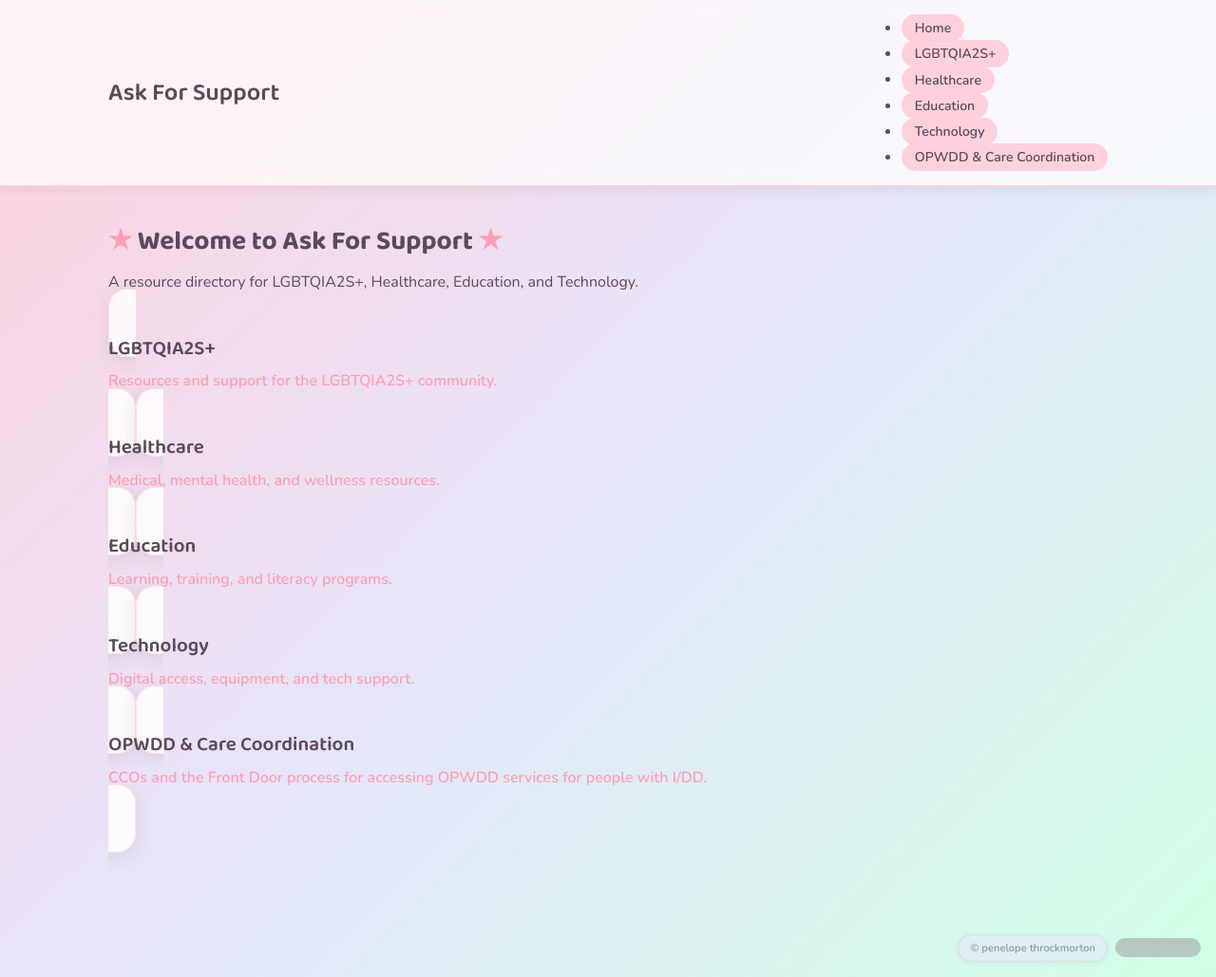
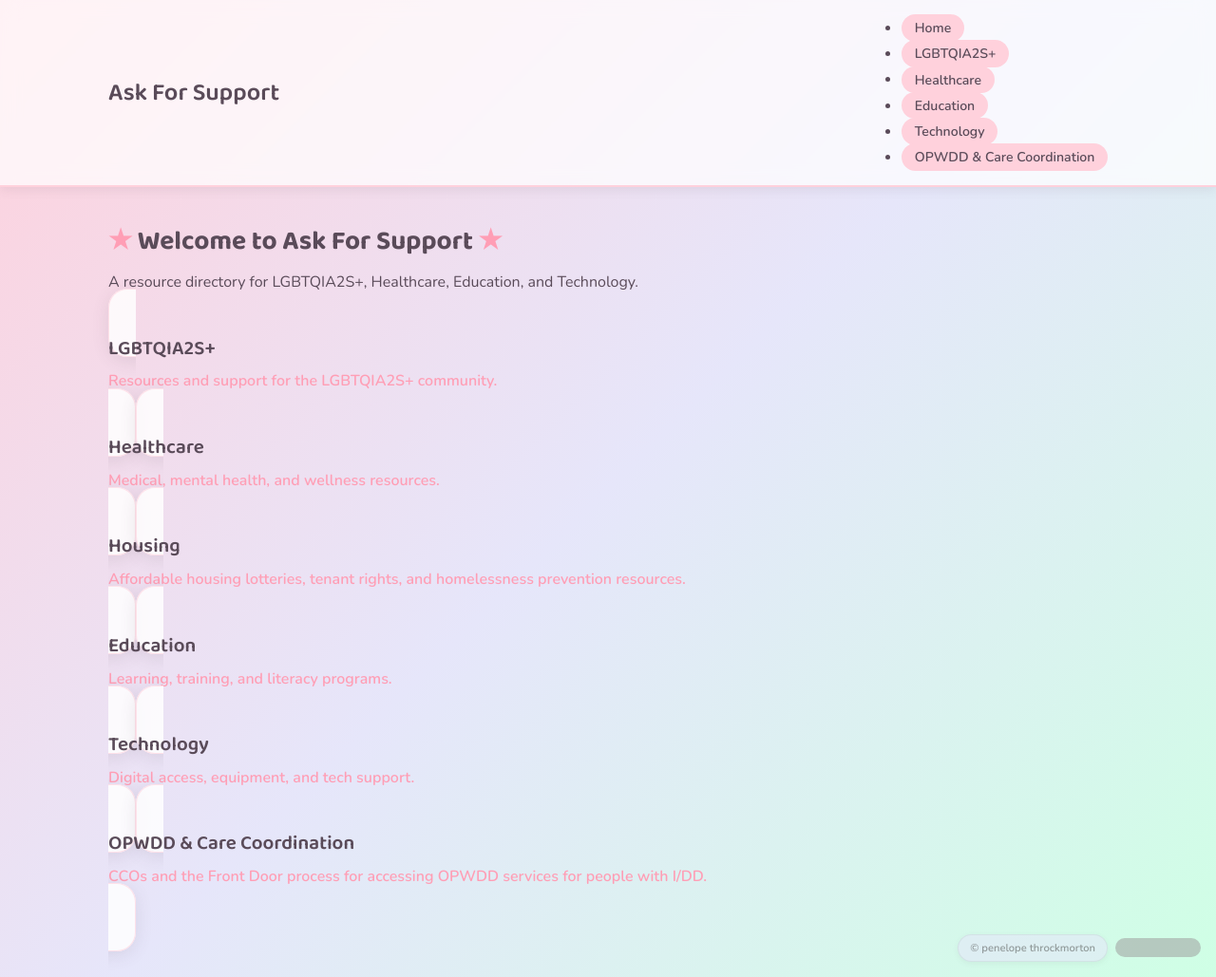
Before and after one commit to penelopethrock-cyber/askforsupport, a Jekyll site: the page built from index.html, in a window 1280 px wide and 1029 px high. Shown: the whole window at 95% size. Built offline with Jekyll 4.4.1, drawn with Linux system fonts in a browser that asks for light colours; grey boxes are pictures that could not be loaded.

Commit message:
Add Housing card to homepage nav
Added a new section for housing resources with a description.

```diff
--- a/index.html
+++ b/index.html
@@ -16,6 +16,10 @@
     <h3>Healthcare</h3>
     <p>Medical, mental health, and wellness resources.</p>
   </a>
+  <a href="/housing/" class="card">
+    <h3>Housing</h3>
+    <p>Affordable housing lotteries, tenant rights, and homelessness prevention resources.</p>
+  </a>
   <a href="/education/" class="card">
     <h3>Education</h3>
     <p>Learning, training, and literacy programs.</p>
```
